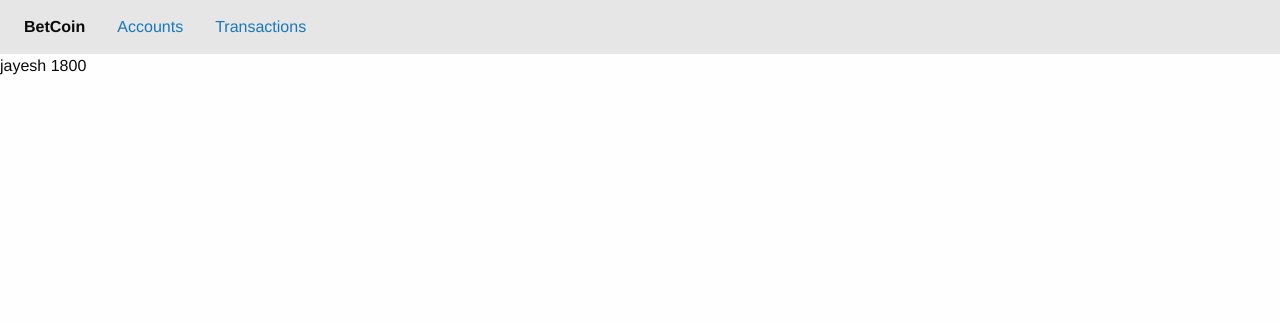
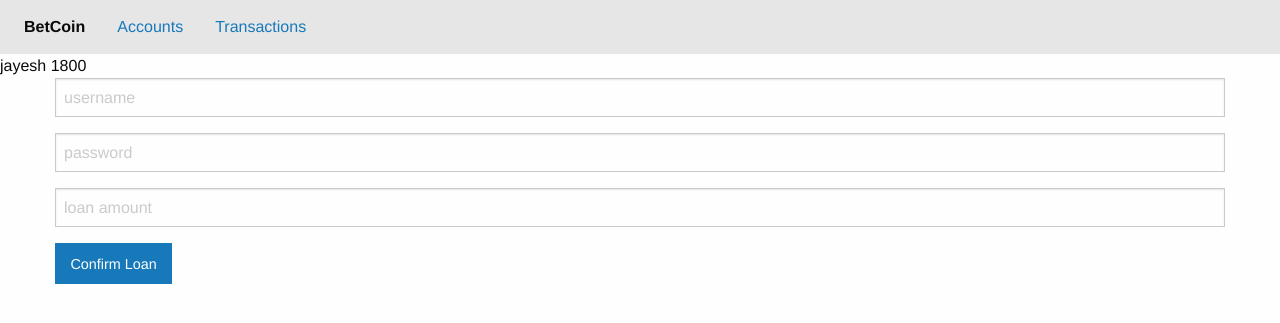
Before and after one commit to ujjwal-kr/betcoin, a Flask app: a page that uses app/templates/wallet.html in a window 1280 px wide. Shown: the top 323 px of the page. Run offline with Flask 2, Linux system fonts and the light colour scheme; data comes from the database, SQL or seed files in the repository; both versions use the stored data as it was after the commit; some libraries are stand-ins or nearby versions.

Commit message:
added loan logic and basic template

```diff
--- a/app/routes.py
+++ b/app/routes.py
@@ -42,7 +42,7 @@ def getWallet(username):
         return "User not found"
 
 
-@app.route('/make/<passcode>')
+@app.route("/make/<passcode>")
 def makeBank(passcode):
     existingBank = Bank.query.all()
     print(len(existingBank))
@@ -55,3 +55,18 @@ def makeBank(passcode):
             db.session.commit()
             return redirect("/")
         else: return "Wrong password"
+
+@app.route("/loan", methods=['POST'])
+def takeLoan():
+    wallet = Wallet.query.filter_by(username=request.form.get("username")).first()
+    if request.form.get("password") == wallet.password:
+        if int(request.form.get("loanValue")) > 3000:
+            return "Cannot take loan more than 3000"
+        elif int(request.form.get("loanValue")) < 500:
+            return "Cannot take loan less than 500"
+        bank = Bank.query.get(1)
+        bank.balance = bank.balance - int(request.form.get("loanValue"))
+        wallet.balance = wallet.balance + int(request.form.get("loanValue"))
+        db.session.commit()
+        return redirect("/accounts/" + wallet.username)
+    else: return "Wrong Password"
--- a/app/templates/wallet.html
+++ b/app/templates/wallet.html
@@ -8,5 +8,25 @@
 {{ wallet.username }}
 {{ wallet.balance }}
 
+<br>
+
+<form method="POST" action="/loan">
+    <div class="grid-container">
+      <div >
+        <div>
+            <input name="username" type="text" placeholder="username">
+        </div>
+        <div>
+            <input type="password" placeholder="password" name="password">
+        </div>
+        <div>
+            <input type="text" placeholder="loan amount" name="loanValue">
+        </div>
+
+        <button type="submit" class="button">Confirm Loan</button>
+      </div>
+    </div>
+  </form>
+
 
 {% endblock %}
```
Also changed, not shown: app/test.sqlite3.
